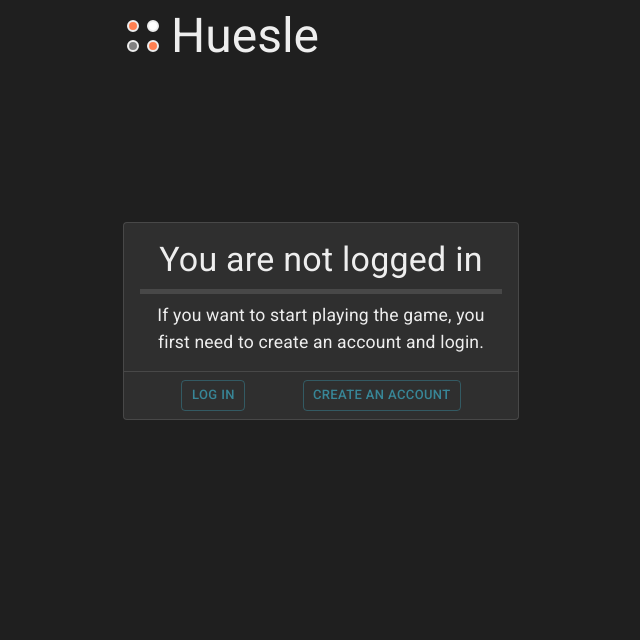
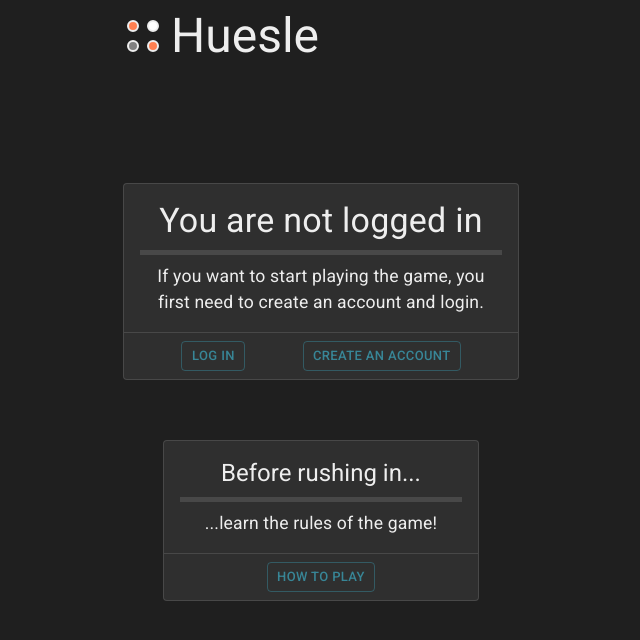
Before and after one commit to alberto-spadoni3/Huesle, a React (Create React App) app in the folder client/: page / in a window 1280 px wide. Shown: the top 640 px of the page, without its empty margins (319-959 px from the left). Built offline with nearby package versions, Linux system fonts and the light colour scheme; no server answers.

Commit message:
Adding rules addendum in Home

```diff
--- a/client/src/components/GameRules.js
+++ b/client/src/components/GameRules.js
@@ -5,13 +5,13 @@ import QuestionMarkIcon from "@mui/icons-material/QuestionMark";
 
 const GameRules = () => {
     const rules = [
-        "This is a revised version of the classic Mastermind game in which two players play together in order to guess a six-color code randomly generated where colors can be repetead.",
-        "The players will alternate making submission in a synchronous way: for each guess a feedback will be given, where each Ⓒ peg indicates a correct color in the wrong position and a Ⓟ peg indicates a correct color in the correct position.",
-        "Players have a total of 10 attempts to correctly guess the code. A match is lost if, after the submission of the tenth guess, the code is still not be predicted or if the adversary guess the code correctly first.",
+        "This is a revised version of the classic Mastermind game, in which two players play together in order to guess a six-color code randomly generated: in the code the same color can appear multiple times.",
+        "The players will take turns making submission in a synchronous way: after each guess an hint will be given, with a Ⓒ peg for each correct color in the wrong position and a Ⓟ peg for each correct color in the correct position.",
+        "Players have a total of 10 attempts to correctly guess the code. A match is lost if, after the tenth attempt, the code is still not guessed correctly or if the adversary guess the code correctly first.",
         "A user that wants to play can proceed in three different ways:",
         "- Search for a public match with another random player.",
         "- Create a private match associated to a secret key.",
-        "- Join a private match using the corresponding secret key.",
+        "- Join a private match using the corresponding secret key."
     ];
 
     const RulesBox = styled(Box)(({ theme }) => ({
@@ -65,6 +65,13 @@ const GameRules = () => {
                                 {rule}
                             </Typography>
                         ))}
+                        <Typography
+                            textAlign="justify"
+                            variant="body1"
+                            mt={3}
+                        >
+                            Have fun with Huesle!
+                        </Typography>
                     </RulesBox>
                 </Box>
             </Fade>
--- a/client/src/components/Home.js
+++ b/client/src/components/Home.js
@@ -5,7 +5,7 @@ import {
     CardContent,
     Typography,
     Divider,
-    Button, Fade,
+    Button, Fade, Stack,
 } from "@mui/material";
 import React from "react";
 import { Navigate, useNavigate } from "react-router-dom";
@@ -20,7 +20,7 @@ const Home = () => {
         <Box
             sx={{
                 display: "flex",
-                marginTop: "40%",
+                marginTop: "30%",
                 justifyContent: "center",
                 alignItems: "center",
             }}
@@ -29,7 +29,8 @@ const Home = () => {
                 <Navigate to="/dashboard" />
             ) : (
                 <>
-                    <Card variant="outlined" sx={{ marginBottom: "200px" }}>
+                    <Stack align="column" alignItems={"center"}>
+                    <Card variant="outlined" sx={{ marginBottom: "60px" }}>
                         <CardContent>
                             <Typography variant="h4" align="center">
                                 You are not logged in
@@ -67,6 +68,36 @@ const Home = () => {
                             </Button>
                         </CardActions>
                     </Card>
+                    <Card variant="outlined" sx={{width:"80%"}}>
+                        <CardContent>
+                            <Typography variant="h5" align="center">
+                                Before rushing in...
+                            </Typography>
+                            <Divider
+                                sx={{ marginY: 1, borderBottomWidth: "thick" }}
+                            />
+                            <Typography variant="body1" align="center">
+                                ...learn the rules of the game!
+                            </Typography>
+                        </CardContent>
+                        <Divider />
+                        <CardActions
+                            sx={{
+                                display: "flex",
+                                justifyContent: "space-evenly",
+                            }}
+                        >
+                            <Button
+                                variant="outlined"
+                                size="small"
+                                onClick={() => navigate("/rules")}
+                                color="button"
+                            >
+                                How To Play
+                            </Button>
+                        </CardActions>
+                    </Card>
+                    </Stack>
                 </>
             )}
         </Box>
--- a/client/src/components/Layout.js
+++ b/client/src/components/Layout.js
@@ -32,7 +32,7 @@ const Layout = ({ setThemeMode }) => {
     return (
         <>
             <Header />
-            <Box height="100vh" minWidth="400px">
+            <Box height="100vh" minWidth="350px">
                 <MainContainer >
                     <Outlet />
                 </MainContainer>
```
